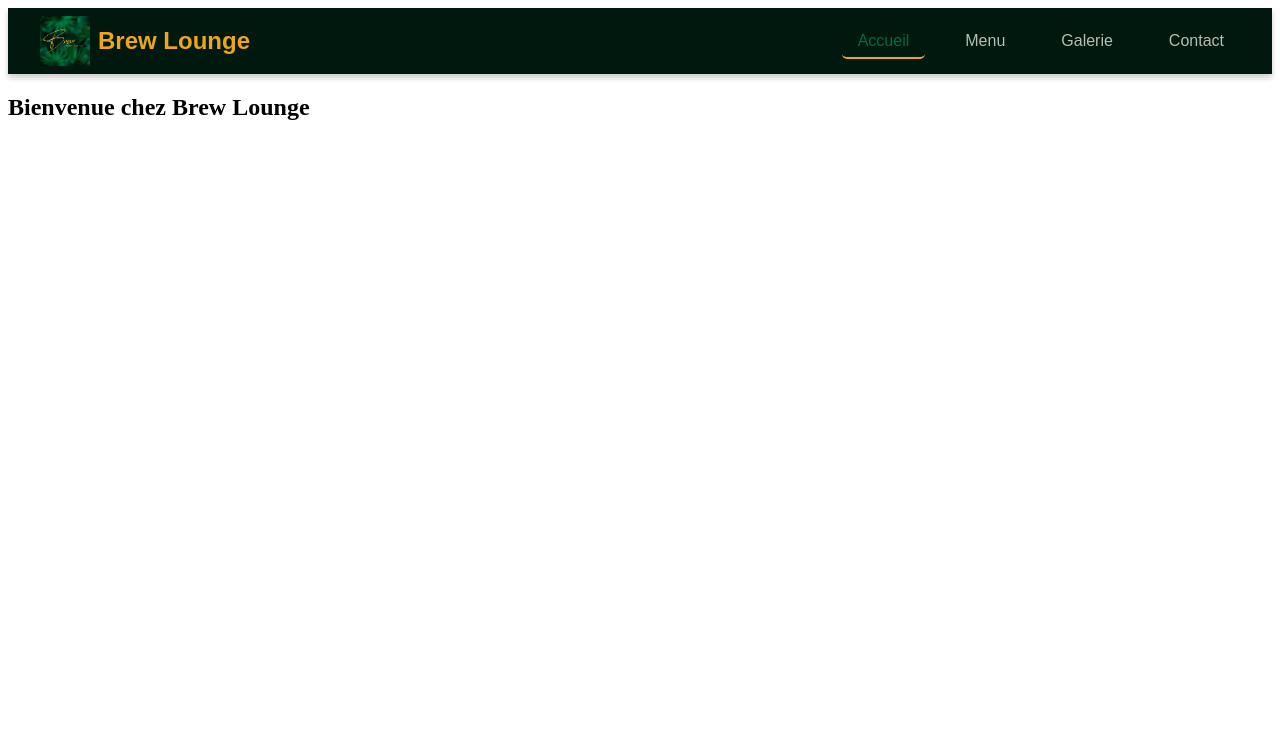
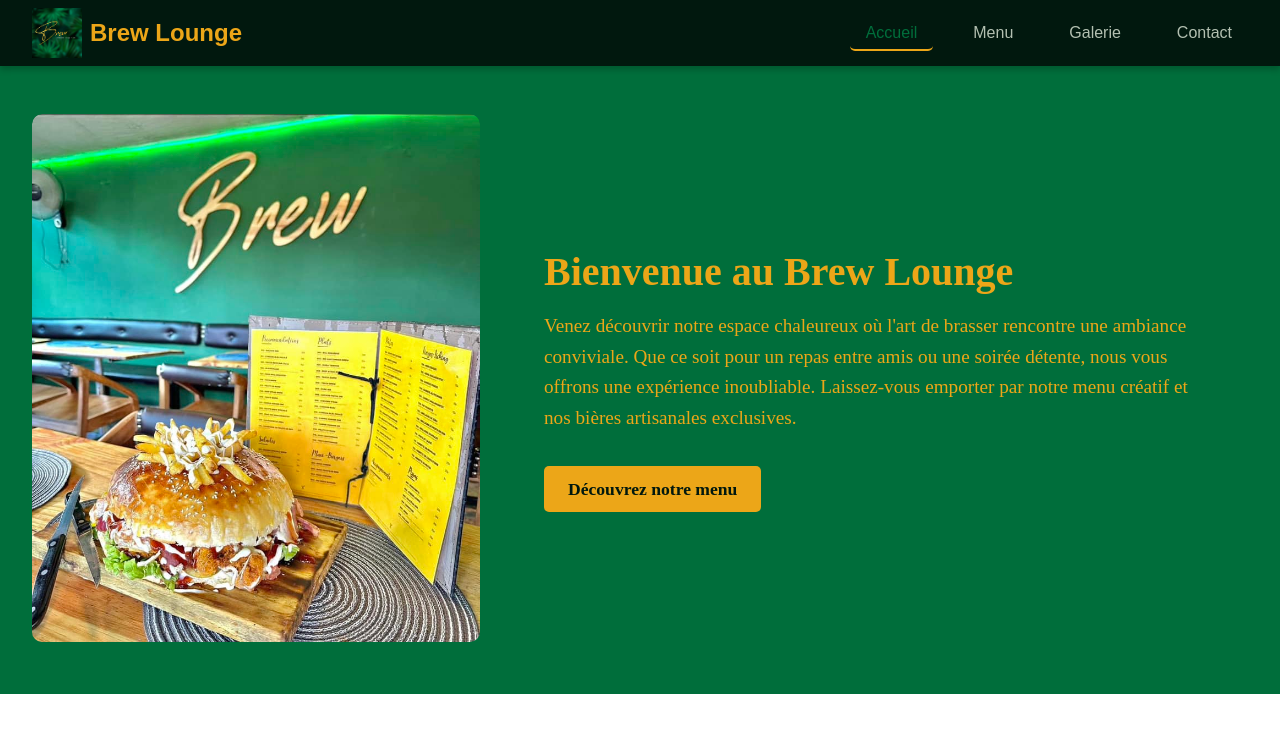
Before and after one commit to Dyxrandrian/brew-lounge-website, a website: page index.html in a window 1280 px wide. Drawn offline with Linux system fonts and the light colour scheme.

Commit message:
feat : add acceuil

```diff
--- a/index.html
+++ b/index.html
@@ -1,11 +1,15 @@
 <!DOCTYPE html>
 <html lang="fr">
+
 <head>
     <meta charset="UTF-8">
     <meta name="viewport" content="width=device-width, initial-scale=1.0">
     <link rel="stylesheet" href="./styles/navbar.css">
+    <link rel="stylesheet" href="./styles/acceuil.css">
+    <link rel="stylesheet" href="./styles/principal.css">
     <title>Brew Lounge</title>
 </head>
+
 <body>
     <nav>
         <div class="logo">
@@ -20,9 +24,22 @@
         </ul>
     </nav>
 
-  <!-- Contenu des sections -->
     <section id="accueil">
-    <h2>Bienvenue chez Brew Lounge</h2>
+        <!-- Partie gauche : image -->
+        <div class="image-container">
+            <img src="images/acceuil.jpg" alt="Brew Lounge Restaurant">
+        </div>
+
+        <!-- Partie droite : texte d'accueil -->
+        <div class="content">
+            <h2>Bienvenue au Brew Lounge</h2>
+            <p>Venez découvrir notre espace chaleureux où l'art de brasser rencontre une ambiance conviviale. Que ce
+                soit pour un repas entre amis ou une soirée détente, nous vous offrons une expérience inoubliable.
+                Laissez-vous emporter par notre menu créatif et nos bières artisanales exclusives.</p>
+            <a href="#menu" class="cta-btn">Découvrez notre menu</a>
+        </div>
     </section>
+
 </body>
+
 </html>
--- /dev/null
+++ b/styles/acceuil.css
@@ -0,0 +1,87 @@
+/* Styles pour la section Accueil */
+#accueil {
+    display: flex;
+    justify-content: space-between;
+    align-items: center;
+    padding: 3rem 2rem;
+    background-color: #006e3b;
+    /* Couleur principale verte */
+    color: white;
+    min-height: 60vh;
+}
+
+#accueil .image-container {
+    flex: 1;
+    margin-right: 2rem;
+    border-radius: 10px;
+    overflow: hidden;
+}
+
+#accueil .image-container img {
+    width: 100%;
+    height: 100%;
+    object-fit: cover;
+    /* Garder l'image proportionnée */
+    border-radius: 10px;
+}
+
+#accueil .content {
+    flex: 1.5;
+    padding: 2rem;
+    color: #eca618;
+    /* Couleur secondaire */
+}
+
+#accueil .content h2 {
+    font-size: 2.5rem;
+    font-weight: bold;
+    margin-bottom: 1rem;
+}
+
+#accueil .content p {
+    font-size: 1.2rem;
+    line-height: 1.6;
+    margin-bottom: 2rem;
+}
+
+#accueil .content .cta-btn {
+    display: inline-block;
+    background-color: #eca618;
+    /* Couleur secondaire */
+    color: #01180e;
+    /* Couleur sombre */
+    font-weight: bold;
+    font-size: 1.1rem;
+    padding: 0.8rem 1.5rem;
+    border-radius: 5px;
+    text-decoration: none;
+    transition: background-color 0.3s, transform 0.3s;
+}
+
+#accueil .content .cta-btn:hover {
+    background-color: #b3c0b1;
+    /* Couleur tertiaire */
+    color: #01180e;
+    transform: translateY(-3px);
+}
+
+/* Responsive Design pour les petits écrans */
+@media (max-width: 768px) {
+    #accueil {
+        flex-direction: column;
+        text-align: center;
+    }
+
+    #accueil .image-container {
+        margin-right: 0;
+        margin-bottom: 1.5rem;
+    }
+
+    #accueil .content h2 {
+        font-size: 2rem;
+    }
+
+    #accueil .content p {
+        font-size: 1rem;
+    }
+}
--- /dev/null
+++ b/styles/principal.css
@@ -0,0 +1,4 @@
+*{
+    padding: 0;
+    margin: 0;
+}
```
Also changed, not shown: images/acceuil.jpg (added). Lines whose indentation alone changed are shown as unchanged.
